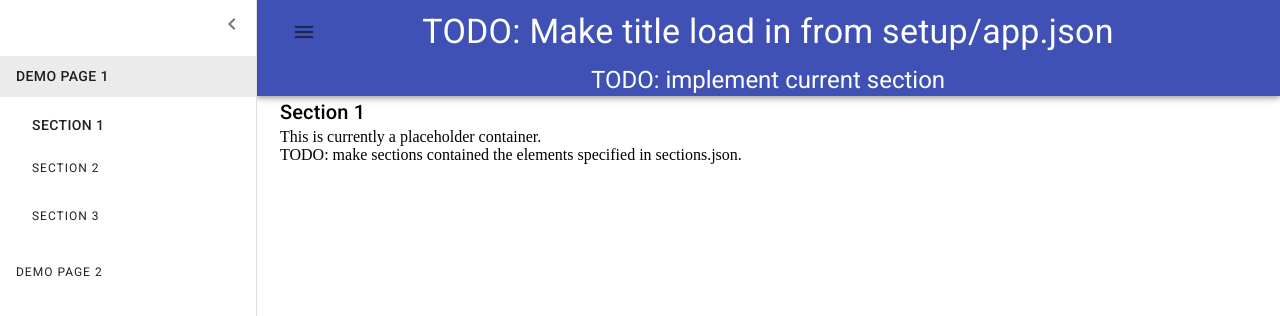
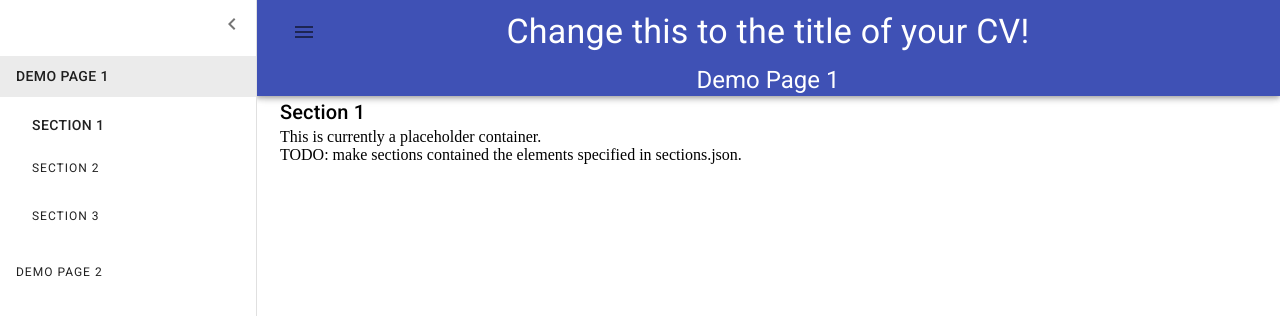
Before and after one commit to JR-Mitchell/WebCV, a React app: page / in a window 1280 px wide. Shown: the top 316 px of the page. Built offline with nearby package versions, Linux system fonts and the light colour scheme.

Commit message:
Made <App> props come from setup/app.json and made page title display correctly

```diff
--- a/src/index.ts
+++ b/src/index.ts
@@ -3,9 +3,12 @@ import React from 'react'
 import ReactDOM from 'react-dom'
 
 //Local .tsx imports
-import App from 'views/App/app'
+import { App, AppProps } from 'views/App/app'
+
+//Setup imports
+const appProps = require('setup/app.json') as AppProps;
 
 ReactDOM.render(
-    React.createElement(App, {drawerWidth:256,cvTitle:"TODO: Make title load in from setup/app.json"}, null),
+    React.createElement(App, appProps, null),
     document.getElementById('root')
 )
--- /dev/null
+++ b/src/setup/app.json
@@ -0,0 +1,5 @@
+{
+    "drawerWidth": 256,
+    "cvTitle": "Change this to the title of your CV!",
+    "argCode": "MusicFan"
+}
--- a/src/views/App/app.tsx
+++ b/src/views/App/app.tsx
@@ -107,6 +107,9 @@ class App extends React.Component<AppProps,AppState> {
         const drawerOpen = this.state.drawerOpen;
         const activePage = this.state.activePage;
 
+        //Work out active page title
+        const activeTitle = pages.getPageByIndex(activePage)?.pageTitle;
+
         //Setup to ensure that the drawer smoothly pushes the body content across
         let bodyStyle = {
             transition: 'margin-left 225ms cubic-bezier(0, 0, 0.2, 1)',
@@ -129,7 +132,7 @@ class App extends React.Component<AppProps,AppState> {
                 <div style={bodyStyle}>
                     <TitleBar
                         cvTitle={this.props.cvTitle}
-                        sectionTitle="TODO: implement current section"
+                        sectionTitle={activeTitle}
                         menuButtonCallback={()=>{this.toggleDrawer();}}
                     />
                     <Container>
@@ -180,4 +183,4 @@ class App extends React.Component<AppProps,AppState> {
     }
 }
 
-export default App;
+export { App, AppProps };
```
